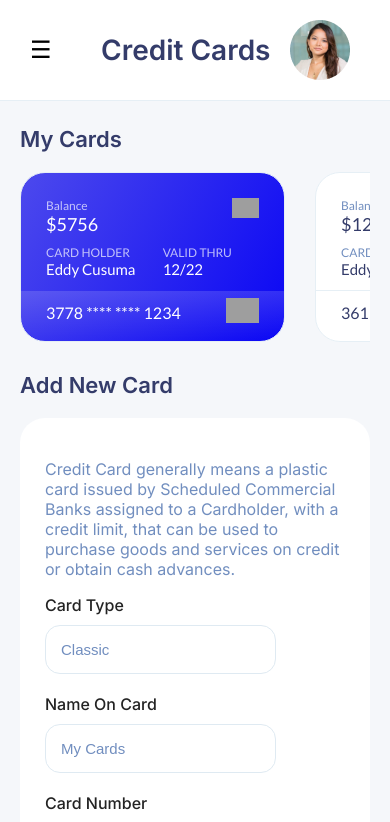
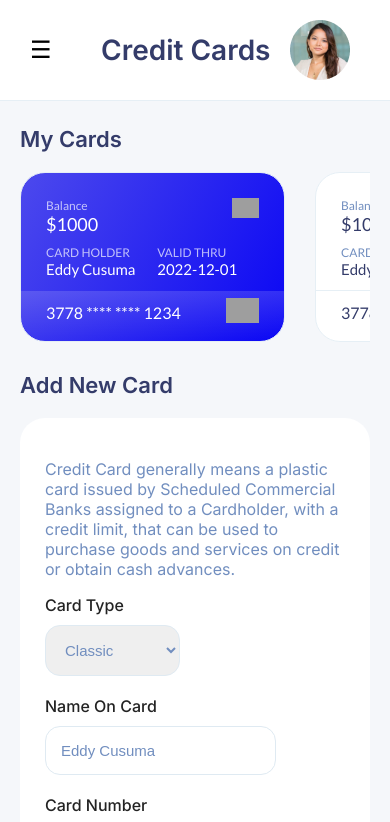
Before and after one commit to higurbuzz/finance-dashboard, a React (Create React App) app: page /credit-cards in a window 390 px wide. Shown: the top 822 px of the page. Built offline with nearby package versions, Linux system fonts and the light colour scheme; data requests are answered from the project's data file; grey boxes are pictures that could not be loaded.

Commit message:
Imporved AddCard components
- Connected AddCard button and JSON server
- Changed card type field with selection
- Imporved card number field including validation and formatting
- Added mask to hide middle digits of credit card number

```diff
--- a/data/db.json
+++ b/data/db.json
@@ -1,90 +1,200 @@
 {
   "credit-cards": [
     {
-      "id": 0,
-      "balance": 5756,
+      "id": "9ac2",
+      "balance": 1000,
       "cardHolder": "Eddy Cusuma",
-      "validThru": "12/22",
-      "cardNumber": "3778 **** **** 1234",
+      "validThru": "2022-12-01",
+      "cardNumber": "3778 1234 1234 1234",
       "background": "linear-gradient(120deg, rgba(76,73,237,1) 0%, rgba(10,6,244,1) 100%)",
       "textColor": "#FFFFFF",
       "labelColor": "rgba(255, 255, 255, 0.7)",
       "isColored": true
     },
     {
-      "id": 1,
-      "balance": 12312,
+      "id": "cfc0",
+      "balance": 1000,
       "cardHolder": "Eddy Cusuma",
-      "validThru": "03/25",
-      "cardNumber": "3611 **** **** 7832"
+      "validThru": "2022-12-01",
+      "cardNumber": "3778 1234 1234 1234"
     },
     {
-      "id": 3,
-      "balance": 12542,
+      "id": "3096",
+      "balance": 1000,
       "cardHolder": "Eddy Cusuma",
-      "validThru": "11/28",
-      "cardNumber": "1323 **** **** 4123",
+      "validThru": "2024-12-01",
+      "cardNumber": "1234 1234 1234 5678",
+      "background": "linear-gradient(120deg, rgba(255,223,0,1) 0%, rgba(255,140,0,1) 100%)",
+      "textColor": "#000000",
+      "labelColor": "rgba(0, 0, 0, 0.7)",
+      "isColored": true
+    },
+    {
+      "id": "1d01",
+      "balance": 1000,
+      "cardHolder": "Eddy Cusuma",
+      "validThru": "2025-01-01",
+      "cardNumber": "9876 5432 9876 5432",
+      "background": "linear-gradient(120deg, rgba(0,0,0,1) 0%, rgba(128,128,128,1) 100%)",
+      "textColor": "#FFFFFF",
+      "labelColor": "rgba(255, 255, 255, 0.7)",
+      "isColored": true
+    },
+    {
+      "id": "1dd2",
+      "balance": 1000,
+      "cardHolder": "Eddy Cusuma",
+      "validThru": "2025-08-08",
+      "cardNumber": "9999 8888 7777 6666",
       "background": "linear-gradient(120deg, rgba(0,180,81,1) 0%, rgba(0,131,70,1) 100%)",
       "textColor": "#FFFFFF",
       "labelColor": "rgba(255, 255, 255, 0.7)",
       "isColored": true
     }
   ],
-
   "weekly-activity": [
-    { "day": "Sat", "deposit": 500, "withdraw": 300 },
-    { "day": "Sun", "deposit": 400, "withdraw": 200 },
-    { "day": "Mon", "deposit": 300, "withdraw": 100 },
-    { "day": "Tue", "deposit": 200, "withdraw": 0 },
-    { "day": "Wed", "deposit": 100, "withdraw": 0 },
-    { "day": "Thu", "deposit": 0, "withdraw": 0 },
-    { "day": "Fri", "deposit": 0, "withdraw": 0 }
+    {
+      "day": "Sat",
+      "deposit": 500,
+      "withdraw": 300,
+      "id": "5e9e"
+    },
+    {
+      "day": "Sun",
+      "deposit": 400,
+      "withdraw": 200,
+      "id": "a3be"
+    },
+    {
+      "day": "Mon",
+      "deposit": 300,
+      "withdraw": 100,
+      "id": "e1a3"
+    },
+    {
+      "day": "Tue",
+      "deposit": 200,
+      "withdraw": 0,
+      "id": "31de"
+    },
+    {
+      "day": "Wed",
+      "deposit": 100,
+      "withdraw": 0,
+      "id": "c9e2"
+    },
+    {
+      "day": "Thu",
+      "deposit": 0,
+      "withdraw": 0,
+      "id": "4c1c"
+    },
+    {
+      "day": "Fri",
+      "deposit": 0,
+      "withdraw": 0,
+      "id": "7c48"
+    }
   ],
-
   "expense-statistics": [
-    { "category": "Entertainment", "percentage": 30 },
-    { "category": "Investment", "percentage": 20 },
-    { "category": "Bill Expense", "percentage": 15 },
-    { "category": "Others", "percentage": 35 }
+    {
+      "category": "Entertainment",
+      "percentage": 30,
+      "id": "8ae2"
+    },
+    {
+      "category": "Investment",
+      "percentage": 20,
+      "id": "3deb"
+    },
+    {
+      "category": "Bill Expense",
+      "percentage": 15,
+      "id": "6a42"
+    },
+    {
+      "category": "Others",
+      "percentage": 35,
+      "id": "4b0e"
+    }
   ],
-
   "recent-transactions": [
     {
       "description": "Deposit Paypal",
       "date": "25 January 2021",
       "amount": 2500,
-      "type": "deposit"
+      "type": "deposit",
+      "id": "7e71"
     },
     {
       "description": "Deposit from my Card",
       "date": "28 January 2021",
       "amount": -850,
-      "type": "withdraw"
+      "type": "withdraw",
+      "id": "a255"
     },
     {
       "description": "Jemi Wilson",
       "date": "21 January 2021",
       "amount": 5400,
-      "type": "deposit"
+      "type": "deposit",
+      "id": "a137"
     }
   ],
-
   "quick-transfer": [
-    { "name": "Workman", "role": "Designer" },
-    { "name": "Livia Bator", "role": "CEO" },
-    { "name": "Randy Press", "role": "Director" }
+    {
+      "name": "Workman",
+      "role": "Designer",
+      "id": "a695"
+    },
+    {
+      "name": "Livia Bator",
+      "role": "CEO",
+      "id": "9ac5"
+    },
+    {
+      "name": "Randy Press",
+      "role": "Director",
+      "id": "26d8"
+    }
   ],
-
   "balance-history": [
-    { "month": "Jul", "balance": 0 },
-    { "month": "Aug", "balance": 200 },
-    { "month": "Sep", "balance": 400 },
-    { "month": "Oct", "balance": 600 },
-    { "month": "Nov", "balance": 800 },
-    { "month": "Dec", "balance": 1000 },
-    { "month": "Jan", "balance": 1200 }
+    {
+      "month": "Jul",
+      "balance": 0,
+      "id": "5bcd"
+    },
+    {
+      "month": "Aug",
+      "balance": 200,
+      "id": "c837"
+    },
+    {
+      "month": "Sep",
+      "balance": 400,
+      "id": "2c29"
+    },
+    {
+      "month": "Oct",
+      "balance": 600,
+      "id": "f978"
+    },
+    {
+      "month": "Nov",
+      "balance": 800,
+      "id": "b2b7"
+    },
+    {
+      "month": "Dec",
+      "balance": 1000,
+      "id": "f188"
+    },
+    {
+      "month": "Jan",
+      "balance": 1200,
+      "id": "b6a7"
+    }
   ],
-
   "all-transactions": [
     {
       "description": "Spotify Subscription",
@@ -92,7 +202,8 @@
       "card": "1234 ****",
       "date": "28 Jan, 12.30 AM",
       "amount": -2500,
-      "transactionID": "12548796"
+      "transactionID": "12548796",
+      "id": "0d72"
     },
     {
       "description": "Freepik Sales",
@@ -100,7 +211,8 @@
       "card": "1234 ****",
       "date": "25 Jan, 10.40 PM",
       "amount": 750,
-      "transactionID": "12548796"
+      "transactionID": "12548796",
+      "id": "cc37"
     },
     {
       "description": "Mobile Service",
@@ -108,7 +220,8 @@
       "card": "1234 ****",
       "date": "20 Jan, 10.40 PM",
       "amount": -150,
-      "transactionID": "12548796"
+      "transactionID": "12548796",
+      "id": "7669"
     },
     {
       "description": "Wilson",
@@ -116,7 +229,8 @@
       "card": "1234 ****",
       "date": "15 Jan, 03.29 PM",
       "amount": -1050,
-      "transactionID": "12548796"
+      "transactionID": "12548796",
+      "id": "8f34"
     },
     {
       "description": "Emilly",
@@ -124,10 +238,10 @@
       "card": "1234 ****",
       "date": "14 Jan, 10.40 PM",
       "amount": 840,
-      "transactionID": "12548796"
+      "transactionID": "12548796",
+      "id": "8cd0"
     }
   ],
-
   "card-settings": {
     "actions": [
       "Change Pin Code",
@@ -138,86 +252,97 @@
       "Add to Apple Store"
     ]
   },
-
   "loans": [
     {
       "amount": 100000,
       "leftToRepay": 40500,
       "duration": "8 Months",
       "interestRate": "12%",
-      "installment": 2000
+      "installment": 2000,
+      "id": "966d"
     },
     {
       "amount": 500000,
       "leftToRepay": 250000,
       "duration": "36 Months",
       "interestRate": "10%",
-      "installment": 8000
+      "installment": 8000,
+      "id": "66cd"
     },
     {
       "amount": 900000,
       "leftToRepay": 40500,
       "duration": "12 Months",
       "interestRate": "12%",
-      "installment": 5000
+      "installment": 5000,
+      "id": "fd78"
     },
     {
       "amount": 50000,
       "leftToRepay": 40500,
       "duration": "25 Months",
       "interestRate": "5%",
-      "installment": 2000
+      "installment": 2000,
+      "id": "b79d"
     },
     {
       "amount": 50000,
       "leftToRepay": 40500,
       "duration": "5 Months",
       "interestRate": "16%",
-      "installment": 10000
+      "installment": 10000,
+      "id": "128f"
     },
     {
       "amount": 80000,
       "leftToRepay": 25500,
       "duration": "14 Months",
       "interestRate": "8%",
-      "installment": 2000
+      "installment": 2000,
+      "id": "5748"
     },
     {
       "amount": 12000,
       "leftToRepay": 5500,
       "duration": "9 Months",
       "interestRate": "13%",
-      "installment": 500
+      "installment": 500,
+      "id": "b154"
     },
     {
       "amount": 160000,
       "leftToRepay": 100800,
       "duration": "3 Months",
       "interestRate": "12%",
-      "installment": 900
+      "installment": 900,
+      "id": "225b"
     }
   ],
-
   "bank-services": [
     {
       "service": "Business loans",
-      "description": "It is a long established text"
+      "description": "It is a long established text",
+      "id": "4b36"
     },
     {
       "service": "Checking accounts",
-      "description": "It is a long established text"
+      "description": "It is a long established text",
+      "id": "fe42"
     },
     {
       "service": "Debit and credit cards",
-      "description": "It is a long established text"
+      "description": "It is a long established text",
+      "id": "99d7"
     },
     {
       "service": "Life Insurance",
-      "description": "It is a long established text"
+      "description": "It is a long established text",
+      "id": "55af"
     },
     {
       "service": "Savings accounts",
-      "description": "It is a long established text"
+      "description": "It is a long established text",
+      "id": "70c1"
     }
   ]
 }
--- a/src/components/AddCard/AddCard.css
+++ b/src/components/AddCard/AddCard.css
@@ -17,7 +17,8 @@
   color: #232323;
 }
 
-.card-form input {
+.card-form input,
+select {
   color: #718ebf;
   font-size: 15px;
   padding: 15px;
@@ -31,7 +32,7 @@
   font-size: 15px;
 }
 
-.add-card-button {
+.card-form button {
   background: #1814f3;
   font-size: 16px;
   font-weight: 500;
--- a/src/components/AddCard/AddCard.js
+++ b/src/components/AddCard/AddCard.js
@@ -4,10 +4,93 @@ import BoxTitle from "../BoxTitle/BoxTitle";
 import "./AddCard.css";
 
 const AddCard = () => {
-  const [cardType, setCardType] = useState();
-  const [cardHolder, setCardHolder] = useState();
-  const [cardNumber, setCardNumber] = useState();
-  const [cardExpire, setCardExpire] = useState();
+  const [cardType, setCardType] = useState("classic");
+  const [cardHolder, setCardHolder] = useState("");
+  const [cardNumber, setCardNumber] = useState("");
+  const [validThru, setValidThru] = useState("");
+  const [isPending, setIsPending] = useState(false);
+
+  const formatCardNumber = (number) => {
+    const match = number.match(/.{1,4}/g); // Match groups of 1 to 4 digits
+    return match ? match.join(" ") : number;
+  };
+
+  const handleCardNumberChange = (e) => {
+    let rawValue = e.target.value.replace(/\D/g, ""); // Remove non-digit characters
+    if (/^\d{0,16}$/.test(rawValue)) {
+      setCardNumber(formatCardNumber(rawValue));
+    }
+  };
+
+  const handleSubmit = (e) => {
+    e.preventDefault();
+    setIsPending(true);
+
+    let additionalFields = {};
+    switch (cardType) {
+      case "travel":
+        additionalFields = {
+          background:
+            "linear-gradient(120deg, rgba(76,73,237,1) 0%, rgba(10,6,244,1) 100%)",
+          textColor: "#FFFFFF",
+          labelColor: "rgba(255, 255, 255, 0.7)",
+          isColored: true,
+        };
+        break;
+      case "premium":
+        additionalFields = {
+          background:
+            "linear-gradient(120deg, rgba(255,223,0,1) 0%, rgba(255,140,0,1) 100%)",
+          textColor: "#000000",
+          labelColor: "rgba(0, 0, 0, 0.7)",
+          isColored: true,
+        };
+        break;
+      case "business":
+        additionalFields = {
+          background:
+            "linear-gradient(120deg, rgba(0,0,0,1) 0%, rgba(128,128,128,1) 100%)",
+          textColor: "#FFFFFF",
+          labelColor: "rgba(255, 255, 255, 0.7)",
+          isColored: true,
+        };
+        break;
+      case "student":
+        additionalFields = {
+          background:
+            "linear-gradient(120deg, rgba(0,180,81,1) 0%, rgba(0,131,70,1) 100%)",
+          textColor: "#FFFFFF",
+          labelColor: "rgba(255, 255, 255, 0.7)",
+          isColored: true,
+        };
+        break;
+      default:
+        break;
+    }
+
+    const creditCard = {
+      balance: 1000,
+      cardHolder,
+      validThru,
+      cardNumber,
+      ...additionalFields,
+    };
+
+    setTimeout(() => {
+      fetch("http://localhost:8000/credit-cards", {
+        method: "POST",
+        headers: { "Content-Type": "application/json" },
+        body: JSON.stringify(creditCard),
+      }).then(() => {
+        setIsPending(false);
+        setCardType("classic");
+        setCardHolder("");
+        setCardNumber("");
+        setValidThru("");
+        window.location.reload();
+      });
+    }, 1000);
+  };
 
   return (
     <div>
@@ -20,15 +103,20 @@ const AddCard = () => {
           advances.
         </p>
         <div className="card-form">
-          <form>
+          <form onSubmit={handleSubmit}>
             <div>
               <label>Card Type</label>
-              <input
-                type="text"
+              <select
                 required
                 value={cardType}
-                placeholder="Classic"
-              />
+                onChange={(e) => setCardType(e.target.value)}
+              >
+                <option value="classic">Classic</option>
+                <option value="travel">Travel</option>
+                <option value="premium">Premium</option>
+                <option value="business">Business</option>
+                <option value="student">Student</option>
+              </select>
             </div>
 
             <div>
@@ -37,7 +125,8 @@ const AddCard = () => {
                 type="text"
                 required
                 value={cardHolder}
-                placeholder="My Cards"
+                placeholder="Eddy Cusuma"
+                onChange={(e) => setCardHolder(e.target.value)}
               />
             </div>
 
@@ -47,19 +136,28 @@ const AddCard = () => {
                 type="tel"
                 inputmode="numeric"
                 maxlength="19"
+                minLength="16"
                 required
-                value={cardType}
+                value={cardNumber}
                 placeholder="xxxx xxxx xxxx xxxx"
+                onChange={handleCardNumberChange}
               />
             </div>
 
             <div>
               <label>Expiration Date</label>
-              <input type="date" placeholder="25 January 2025" />
+              <input
+                type="date"
+                required
+                placeholder="25 January 2025"
+                value={validThru}
+                onChange={(e) => setValidThru(e.target.value)}
+              />
             </div>
 
             <div>
-              <button className="add-card-button">Add Card</button>
+              {!isPending && <button>Add Card</button>}
+              {isPending && <button disabled>Adding, Please Wait...</button>}
             </div>
           </form>
         </div>
--- a/src/components/AllCards/AllCards.css
+++ b/src/components/AllCards/AllCards.css
@@ -7,10 +7,12 @@
 .cards {
   display: flex;
   gap: 30px;
+  flex-wrap: wrap;
 }
 
 @media (max-width: 991px) {
   .cards {
+    flex-wrap: nowrap;
     overflow: scroll;
     width: calc(100vw - 40px);
     -ms-overflow-style: none; /* for Internet Explorer, Edge */
--- a/src/components/CreditCard/CreditCard.js
+++ b/src/components/CreditCard/CreditCard.js
@@ -1,6 +1,10 @@
 import "./CreditCard.css";
 
 const CreditCard = ({ item }) => {
+  const maskCardNumber = (number) => {
+    return number.slice(0, 4) + " **** **** " + number.slice(-4);
+  };
+
   return (
     <div
       className="credit-card"
@@ -26,7 +30,7 @@ const CreditCard = ({ item }) => {
       ) : (
         <div className="card-bottom" />
       )}
-      <div className="card-number">{item.cardNumber}</div>
+      <div className="card-number">{maskCardNumber(item.cardNumber)}</div>
       <div className="card-chip">
         {item.isColored ? (
           <img src="../../assets/card-chip.svg" alt="Chip" />
--- a/src/pages/CreditCards.js
+++ b/src/pages/CreditCards.js
@@ -1,5 +1,5 @@
 import AddCard from "../components/AddCard/AddCard";
-import MyCards from "../components/AllCards/AllCards";
+import AllCards from "../components/AllCards/AllCards";
 import "./Pages.css";
 
 const CreditCards = () => {
@@ -7,7 +7,7 @@ const CreditCards = () => {
     <div className="page-container">
       <div className="page-row">
         <div className="page-column" style={{ flexGrow: "1" }}>
-          <MyCards boxTitle="My Cards" />
+          <AllCards boxTitle="My Cards" />
         </div>
       </div>
 
--- a/src/pages/Dashboard.js
+++ b/src/pages/Dashboard.js
@@ -1,5 +1,5 @@
 import "./Pages.css";
-import MyCards from "../components/AllCards/AllCards";
+import AllCards from "../components/AllCards/AllCards";
 import RecentTransactions from "../components/RecentTransactions/RecentTransactions";
 import WeeklyActivity from "../components/WeeklyActivity/WeeklyActivity";
 import ExpenseStatistics from "../components/ExpenseStatistics/ExpenseStatistics";
@@ -11,7 +11,7 @@ const Dashboard = () => {
     <div className="page-container">
       <div className="page-row">
         <div className="page-column" style={{ flexGrow: "2" }}>
-          <MyCards
+          <AllCards
             maxCardNumber="2"
             boxTitle="My Cards"
             link="/credit-cards"
```
